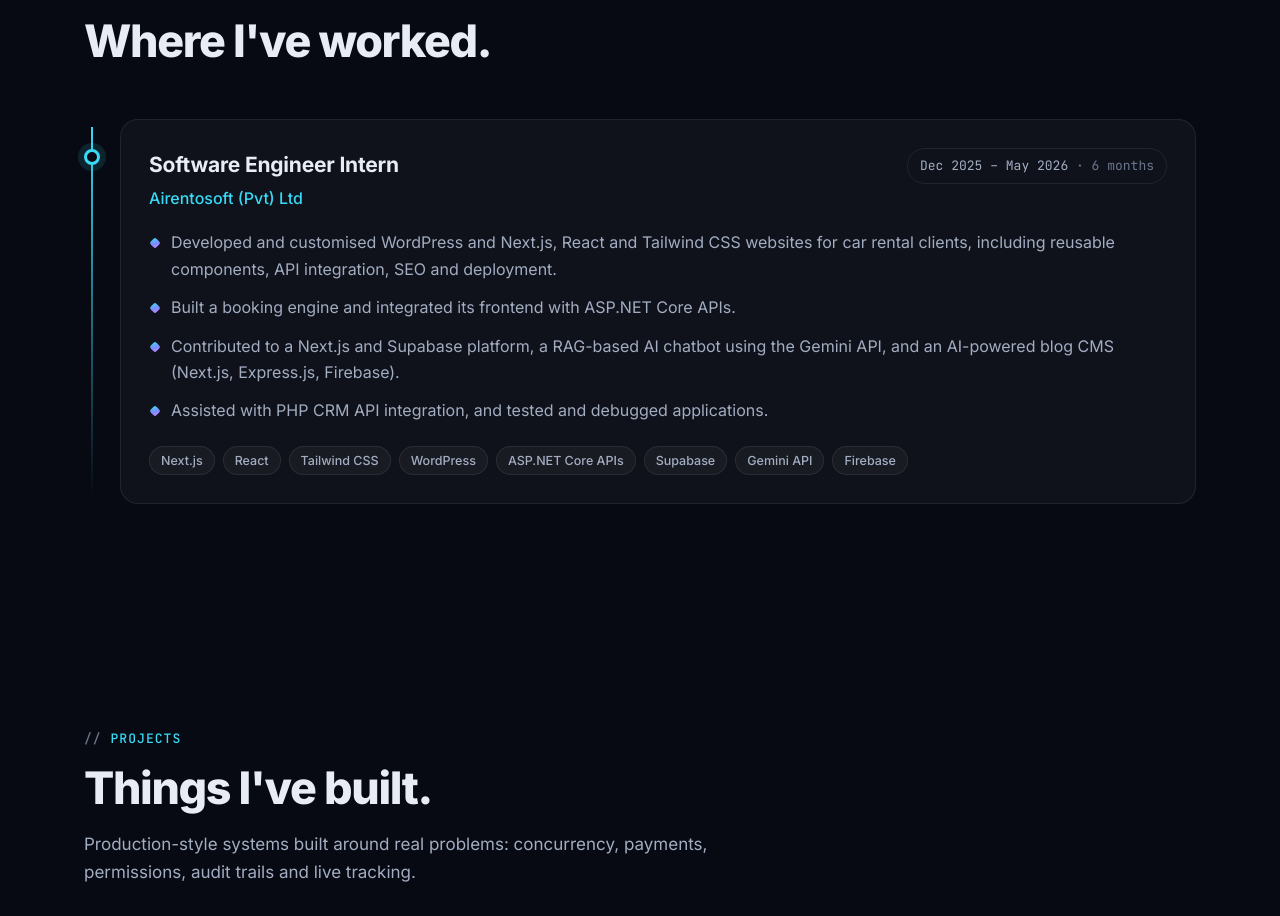
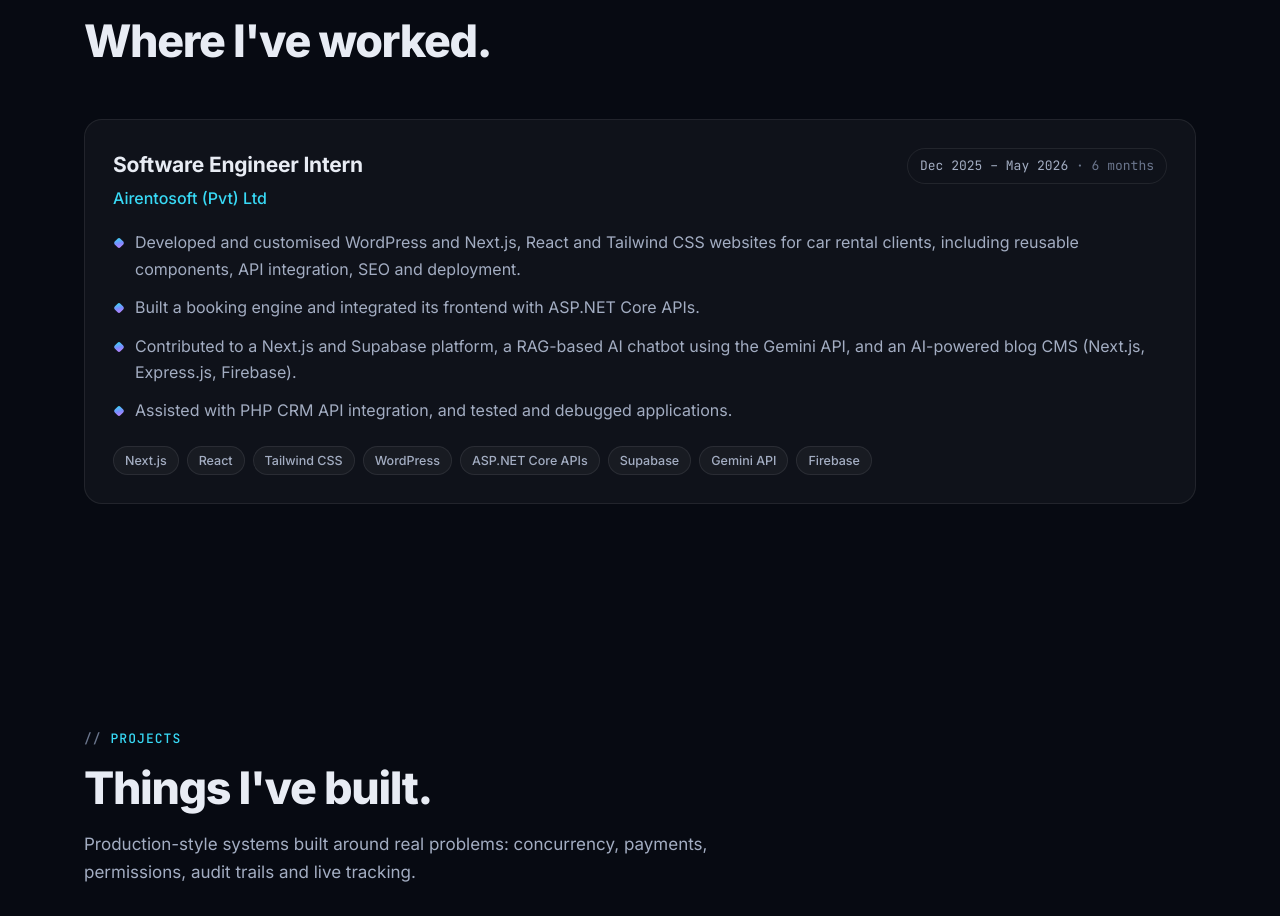
Before and after one commit to Nkugavarathan/My-Portfolio, a React (Create React App) app: page / in a window 1280 px wide. Shown: the part 1906-2822 px from the top of the page. Built offline with nearby package versions, Linux system fonts and the light colour scheme.

Commit message:
Remove timeline styles and dot from Experience section

```diff
--- a/src/App.css
+++ b/src/App.css
@@ -700,39 +700,8 @@ ul {
 }
 
 /* Experience timeline */
-.timeline {
-  position: relative;
-  padding-left: 36px;
-}
-
-.timeline::before {
-  content: "";
-  position: absolute;
-  left: 7px;
-  top: 8px;
-  bottom: 8px;
-  width: 2px;
-  background: linear-gradient(var(--accent), transparent);
-}
-
-.timeline-item {
-  position: relative;
-}
-
 .timeline-item + .timeline-item {
   margin-top: 28px;
-}
-
-.timeline-dot {
-  position: absolute;
-  left: -36px;
-  top: 30px;
-  width: 16px;
-  height: 16px;
-  border-radius: 50%;
-  background: var(--bg);
-  border: 3px solid var(--accent);
-  box-shadow: 0 0 0 6px var(--accent-soft);
 }
 
 .job-head {
@@ -1146,12 +1115,6 @@ ul {
   .edu-list {
     padding: 22px;
   }
-  .timeline {
-    padding-left: 28px;
-  }
-  .timeline-dot {
-    left: -28px;
-  }
   .contact-card {
     padding: 52px 20px;
   }
--- a/src/components/Sections.js
+++ b/src/components/Sections.js
@@ -55,7 +55,6 @@ export function Experience() {
       <div className="timeline">
         {experience.map((job) => (
           <Reveal key={job.role + job.company} className="timeline-item">
-            <span className="timeline-dot" aria-hidden="true" />
             <div className="card job-card">
               <div className="job-head">
                 <div>
```
